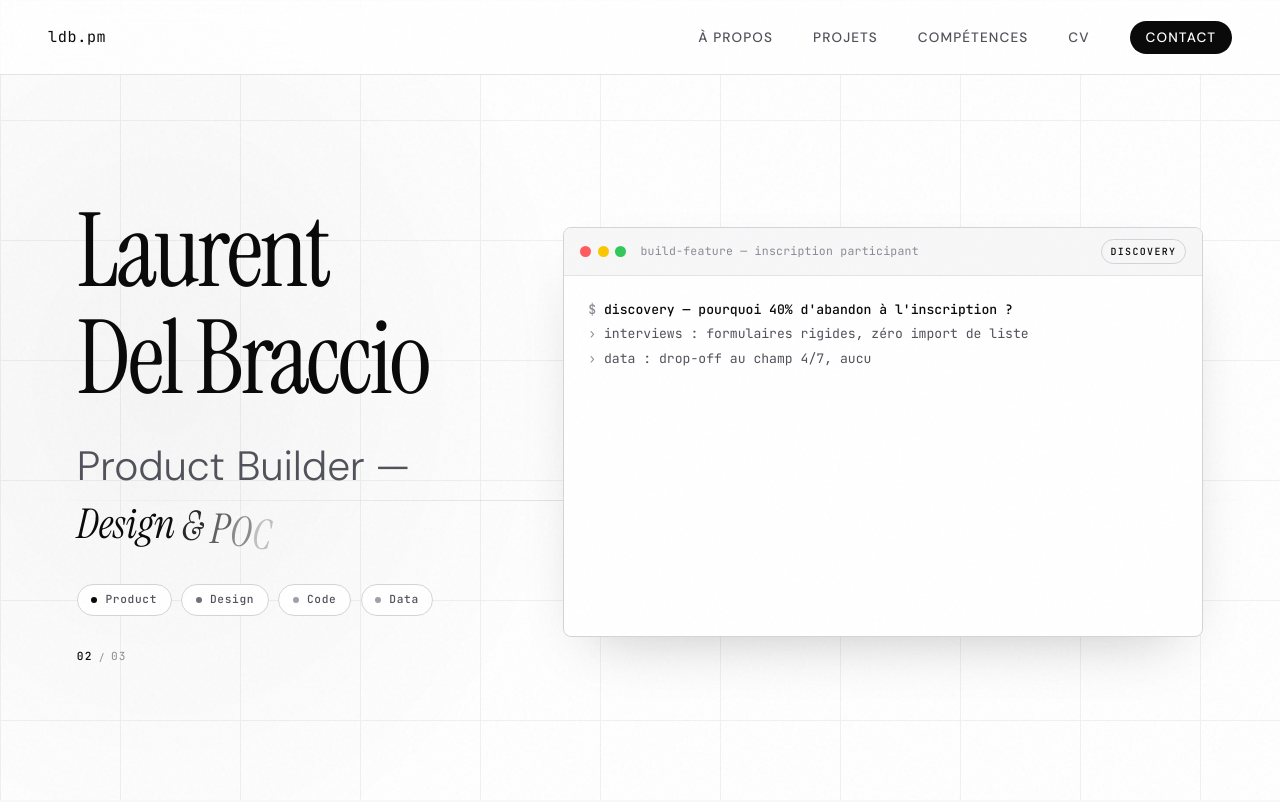
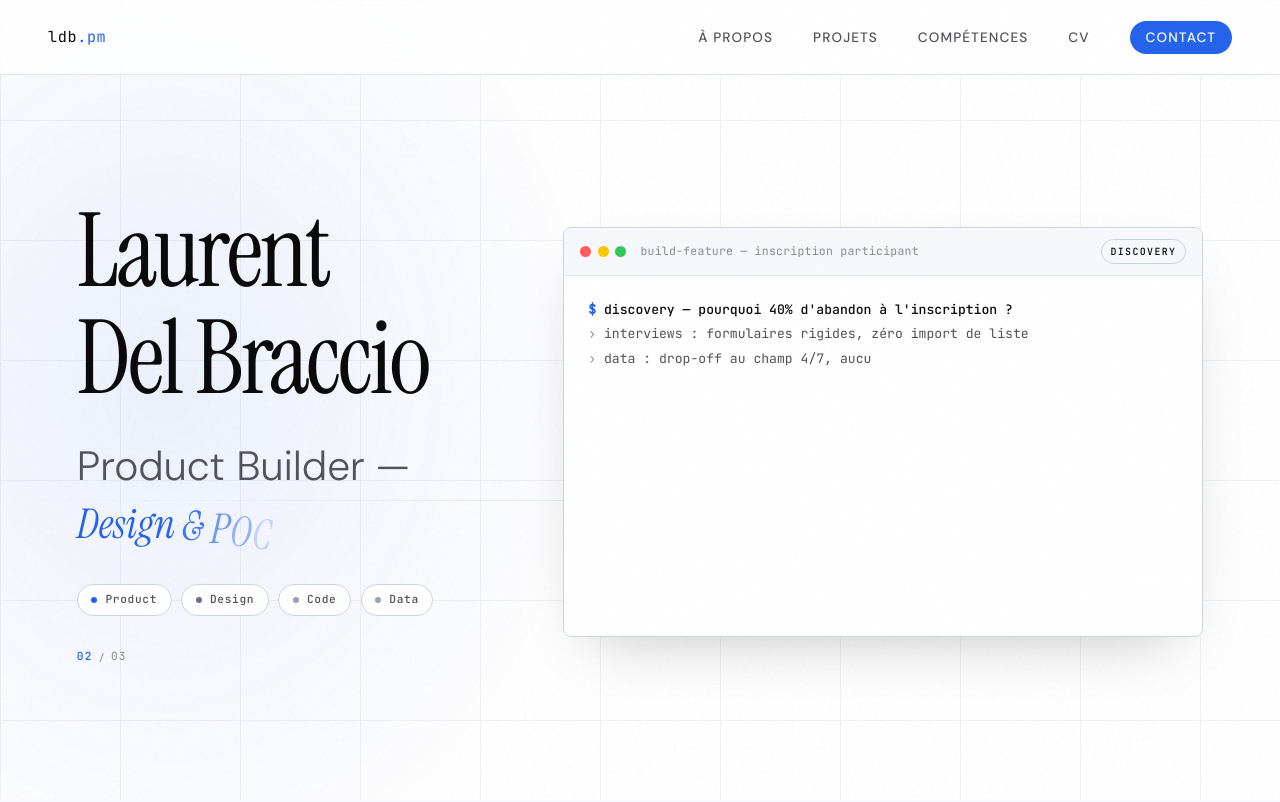
Before and after one commit to Laurent-stp95/my-landing-page-profile, a plain HTML site: page index.html in a window 1280 px wide. Shown: the top 802 px of the page. Drawn offline with nearby package versions, Linux system fonts and the light colour scheme.

Commit message:
Switch accent from black to blue
Replace the monochrome black accent with a blue accent (#2563eb) while
keeping text black for maximum legibility. Links, CTA, chips (product),
counter, terminal prompts/ship marker and the ship phase badge now use
blue. Backgrounds pick up a faint cool-blue tint. Token-driven, so cv
and candidature pages follow automatically.

Co-Authored-By: Claude Opus 4.8 (1M context) <noreply@anthropic.com>

```diff
--- a/css/hero.css
+++ b/css/hero.css
@@ -355,9 +355,9 @@
   }
 
   .term-phase[data-phase="ship"] {
-    color: var(--bg);
-    background: var(--text);
-    border-color: var(--text);
+    color: #fff;
+    background: var(--accent);
+    border-color: var(--accent);
   }
 
   /* Body — hauteur fixe pour éviter le reflow pendant le typing */
@@ -387,7 +387,8 @@
   }
   .term-line.is-prompt::before {
     content: '$ ';
-    color: var(--text-subtle);
+    color: var(--accent);
+    font-weight: 700;
   }
 
   /* Output lines (> ...) — gris */
@@ -408,7 +409,8 @@
   }
   .term-line.is-ship::before {
     content: '✓ ';
-    color: var(--text);
+    color: var(--accent);
+    font-weight: 700;
   }
 
   /* Curseur clignotant */
--- a/css/variables.css
+++ b/css/variables.css
@@ -1,41 +1,41 @@
 /* =============================================
    DESIGN TOKENS
-   Thème monochrome Swiss/Bauhaus — white / neutral grey / black
-   Zéro couleur : l'accent est le noir. La typo est la star.
+   Thème clair — white / neutral grey / black + accent BLEU
+   Texte noir (lisibilité max), bleu sur liens/CTA/accents.
    ============================================= */
 
 :root {
   /* --- Backgrounds (blanc / gris froids neutres) --- */
   --bg: #ffffff;
-  --bg-elevated: #f7f7f8;
-  --bg-subtle: #f0f0f2;
+  --bg-elevated: #f6f8fc;
+  --bg-subtle: #eef2f9;
 
   /* --- Text Colors (noir → gris froids) --- */
   --text: #0a0a0a;        /* ~20:1 sur --bg */
   --text-muted: #52525b;  /* ~8:1 sur --bg */
   --text-subtle: #8b8b93; /* ~4.5:1 sur --bg */
 
-  /* --- Accent = NOIR PUR (poids, underline, fill) --- */
-  --accent: #0a0a0a;
-  --accent-hover: #000000;
-  --accent-dim: #3f3f46;  /* gris foncé pour variantes */
-  --accent-soft: rgba(10, 10, 10, 0.05);
-  --accent-glow: rgba(10, 10, 10, 0.06);
+  /* --- Accent = BLEU (liens, CTA, prompts, badges) --- */
+  --accent: #2563eb;       /* ~5.2:1 sur blanc */
+  --accent-hover: #1d4ed8; /* plus foncé au survol */
+  --accent-dim: #1e40af;   /* bleu foncé pour texte fin */
+  --accent-soft: rgba(37, 99, 235, 0.08);
+  --accent-glow: rgba(37, 99, 235, 0.12);
 
-  /* --- Disciplines : nuances de gris (pas de couleur) --- */
-  --disc-product: #0a0a0a; /* noir */
-  --disc-design:  #71717a; /* gris moyen */
-  --disc-code:    #a1a1aa; /* gris clair */
+  /* --- Disciplines : bleu (product) + nuances de gris --- */
+  --disc-product: #2563eb; /* bleu — product */
+  --disc-design:  #64748b; /* gris ardoise moyen */
+  --disc-code:    #94a3b8; /* gris ardoise clair */
 
-  /* --- Borders (gris froids clairs) --- */
-  --border: #e4e4e7;
-  --border-subtle: #efeff1;
-  --border-bright: #d4d4d8;
-  --border-accent: #0a0a0a;
+  /* --- Borders (gris froids clairs, légère teinte bleue) --- */
+  --border: #e2e8f0;
+  --border-subtle: #eef2f7;
+  --border-bright: #cbd5e1;
+  --border-accent: #2563eb;
 
   /* --- Surface States --- */
-  --surface-hover: rgba(10, 10, 10, 0.03);
-  --surface-active: rgba(10, 10, 10, 0.06);
+  --surface-hover: rgba(37, 99, 235, 0.04);
+  --surface-active: rgba(37, 99, 235, 0.08);
 
   /* --- Typography --- */
   --serif: 'Instrument Serif', Georgia, serif;
```
